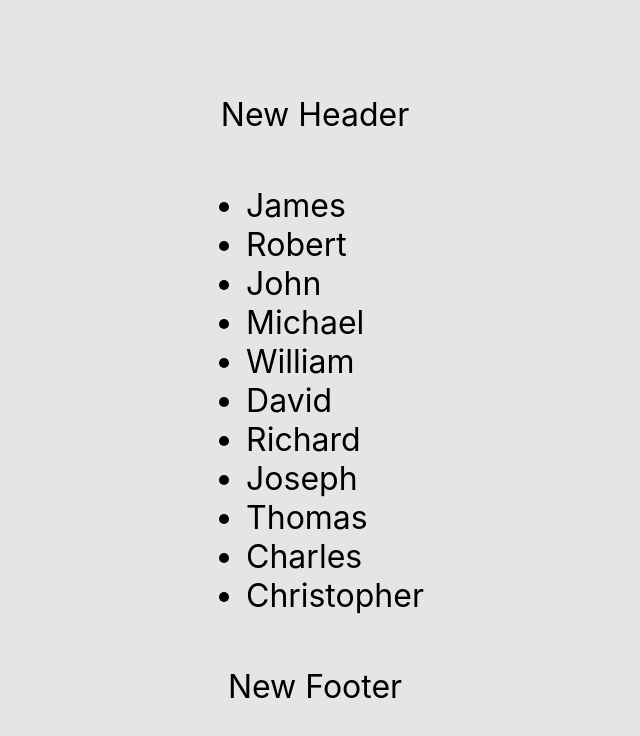
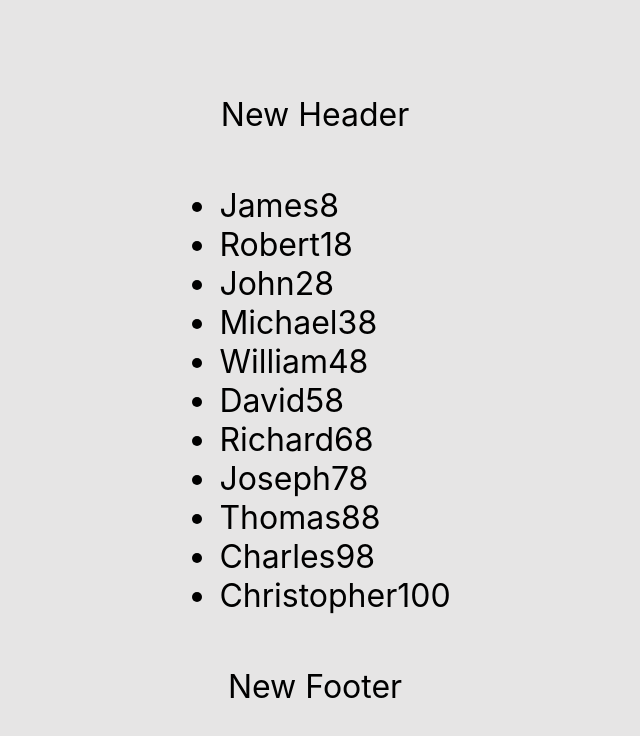
Before and after one commit to VanoKi/micro-tasks, a React app: page / in a window 1280 px wide. Shown: the top 736 px of the page, without its empty margins (325-965 px from the left). Built offline with nearby package versions, Linux system fonts and the light colour scheme; the HTML template or start-up script is replaced by a standard one.

Commit message:
feat: add span to map

```diff
--- a/src/site/NewComponent.tsx
+++ b/src/site/NewComponent.tsx
@@ -15,7 +15,10 @@ export const NewComponent = ({students}: NewComponentType) => {
             {students.map(
                 (objectFromStudentArray, index) => {
                     return (
-                        <li>{objectFromStudentArray.name}</li>
+                        <li key={objectFromStudentArray.id}>
+                            <span>{objectFromStudentArray.name}</span>
+                            <span>{objectFromStudentArray.age}</span>
+                        </li>
                     )
                 }
             )}
```
